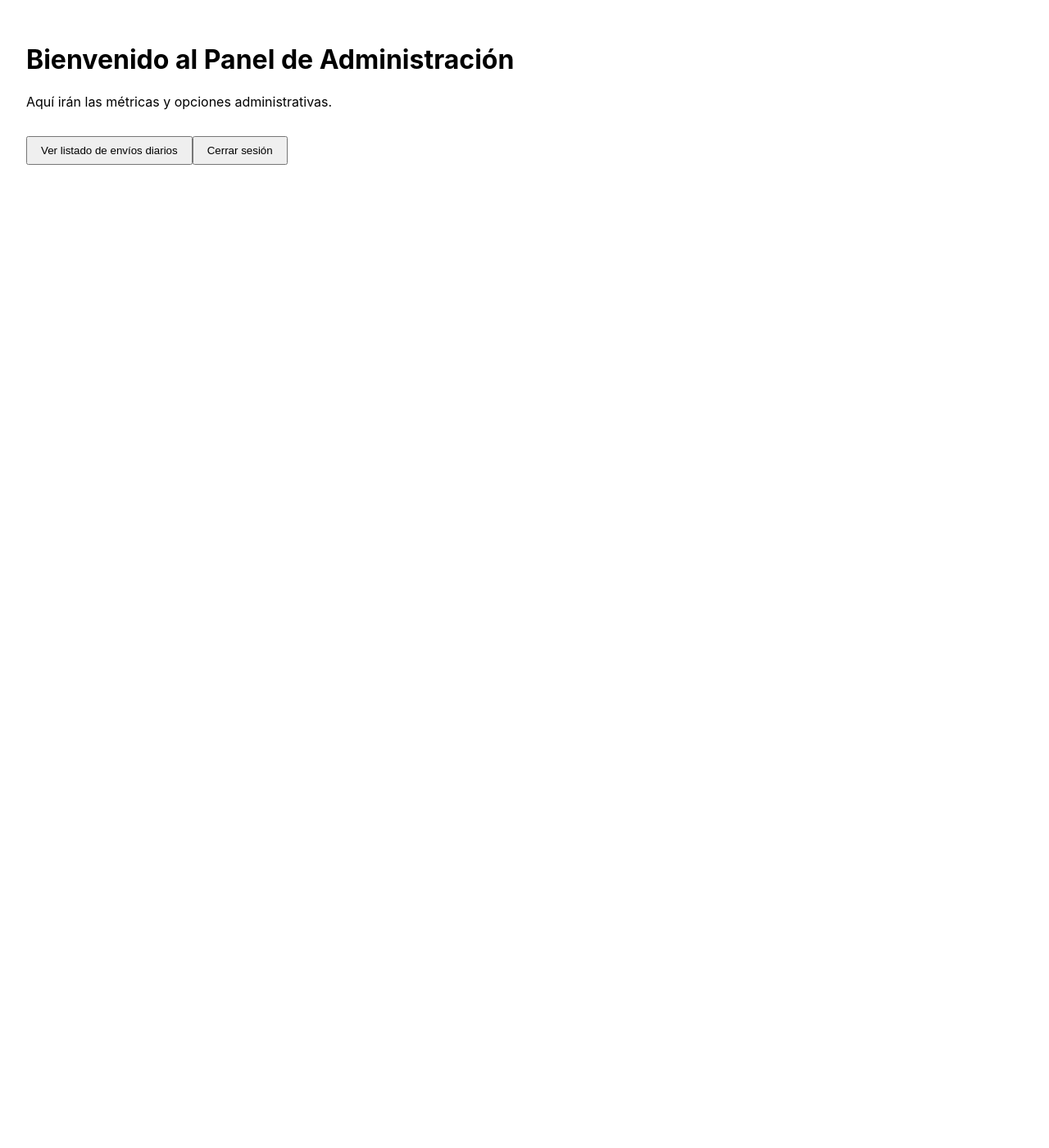
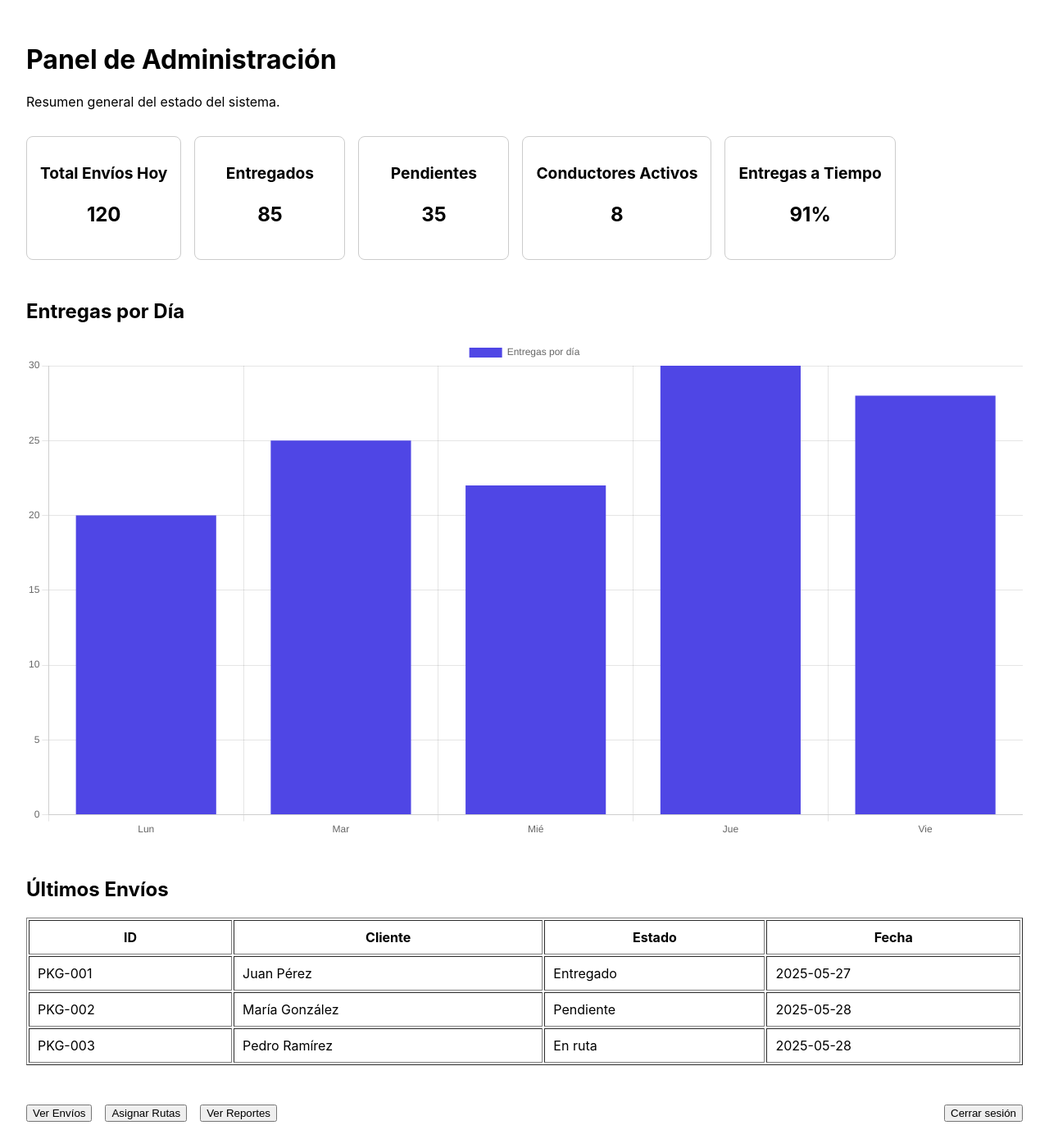
Before and after one commit to CapitanCigarro/Proyecto-Dise-o-software, a React (Create React App) app in the folder web-admin/: page /dashboard in a window 1280 px wide. Shown: the whole page at 82% size. Before the commit the page ends 800 px from the top, so only its background shows below. Built offline with nearby package versions, Linux system fonts and the light colour scheme; sample sign-in values are in the browser's storage.

Commit message:
feat: Dashboard updated

```diff
--- a/web-admin/package.json
+++ b/web-admin/package.json
@@ -9,7 +9,9 @@
     "@testing-library/user-event": "^13.5.0",
     "@types/jest": "^27.5.2",
     "@types/node": "^16.18.126",
+    "chart.js": "^4.4.9",
     "react": "^19.1.0",
+    "react-chartjs-2": "^5.3.0",
     "react-dom": "^19.1.0",
     "react-router-dom": "^7.6.0",
     "react-scripts": "5.0.1",
--- a/web-admin/src/pages/Dashboard.tsx
+++ b/web-admin/src/pages/Dashboard.tsx
@@ -1,35 +1,124 @@
 import React from 'react';
+import { useNavigate } from 'react-router-dom';
 import { useAuth } from '../context/AuthContext';
-import { useNavigate } from 'react-router-dom';
+import { Bar } from 'react-chartjs-2';
+import {
+  Chart as ChartJS,
+  CategoryScale,
+  LinearScale,
+  BarElement,
+  Tooltip,
+  Legend,
+} from 'chart.js';
+
+ChartJS.register(CategoryScale, LinearScale, BarElement, Tooltip, Legend);
 
 const Dashboard = () => {
   const { logout } = useAuth();
   const navigate = useNavigate();
 
-  const handleIrAEnvios = () => {
-    navigate('/envios');
+  // Datos mock que luego puedes reemplazar por API calls
+  const metrics = {
+    totalEnvios: 120,
+    entregados: 85,
+    pendientes: 35,
+    conductoresActivos: 8,
+    tasaEntregaATiempo: '91%',
   };
+
+  const chartData = {
+    labels: ['Lun', 'Mar', 'Mié', 'Jue', 'Vie'],
+    datasets: [
+      {
+        label: 'Entregas por día',
+        data: [20, 25, 22, 30, 28],
+        backgroundColor: '#4F46E5',
+      },
+    ],
+  };
+
+  const ultimosEnvios = [
+    { id: 'PKG-001', cliente: 'Juan Pérez', estado: 'Entregado', fecha: '2025-05-27' },
+    { id: 'PKG-002', cliente: 'María González', estado: 'Pendiente', fecha: '2025-05-28' },
+    { id: 'PKG-003', cliente: 'Pedro Ramírez', estado: 'En ruta', fecha: '2025-05-28' },
+  ];
 
   return (
     <div style={{ padding: '2rem' }}>
-      <h1>Bienvenido al Panel de Administración</h1>
-      <p>Aquí irán las métricas y opciones administrativas.</p>
+      <h1>Panel de Administración</h1>
+      <p>Resumen general del estado del sistema.</p>
 
-      <button
-        onClick={handleIrAEnvios}
-        style={{ marginTop: '1rem', padding: '0.5rem 1rem', cursor: 'pointer' }}
-      >
-        Ver listado de envíos diarios
-      </button>
+      {/* MÉTRICAS */}
+      <div style={{ display: 'flex', gap: '1rem', marginTop: '2rem' }}>
+        <Card title="Total Envíos Hoy" value={metrics.totalEnvios} />
+        <Card title="Entregados" value={metrics.entregados} />
+        <Card title="Pendientes" value={metrics.pendientes} />
+        <Card title="Conductores Activos" value={metrics.conductoresActivos} />
+        <Card title="Entregas a Tiempo" value={metrics.tasaEntregaATiempo} />
+      </div>
 
-      <button
-        onClick={logout}
-        style={{ marginTop: '1rem', padding: '0.5rem 1rem', cursor: 'pointer' }}
-      >
-        Cerrar sesión
-      </button>
+      {/* GRÁFICO */}
+      <div style={{ marginTop: '3rem' }}>
+        <h2>Entregas por Día</h2>
+        <Bar data={chartData} />
+      </div>
+
+      {/* ÚLTIMOS ENVÍOS */}
+      <div style={{ marginTop: '3rem' }}>
+        <h2>Últimos Envíos</h2>
+        <table border={1} cellPadding={10} style={{ width: '100%', marginTop: '1rem' }}>
+          <thead>
+            <tr>
+              <th>ID</th>
+              <th>Cliente</th>
+              <th>Estado</th>
+              <th>Fecha</th>
+            </tr>
+          </thead>
+          <tbody>
+            {ultimosEnvios.map((envio) => (
+              <tr key={envio.id}>
+                <td>{envio.id}</td>
+                <td>{envio.cliente}</td>
+                <td>{envio.estado}</td>
+                <td>{envio.fecha}</td>
+              </tr>
+            ))}
+          </tbody>
+        </table>
+      </div>
+
+      {/* ACCESOS RÁPIDOS */}
+      <div style={{ marginTop: '3rem', display: 'flex', gap: '1rem' }}>
+        <button onClick={() => navigate('/envios')}>Ver Envíos</button>
+        <button onClick={() => navigate('/asignar-rutas')}>Asignar Rutas</button>
+        <button onClick={() => navigate('/reportes')}>Ver Reportes</button>
+        <button onClick={logout} style={{ marginLeft: 'auto' }}>
+          Cerrar sesión
+        </button>
+      </div>
     </div>
   );
 };
 
+type CardProps = {
+  title: string;
+  value: number | string;
+};
+
+const Card = ({ title, value }: CardProps) => (
+  <div
+    style={{
+      border: '1px solid #ccc',
+      borderRadius: '8px',
+      padding: '1rem',
+      minWidth: '150px',
+      textAlign: 'center',
+    }}
+  >
+    <h2 style={{ fontSize: '1.2rem', marginBottom: '0.5rem' }}>{title}</h2>
+    <p style={{ fontSize: '1.5rem', fontWeight: 'bold' }}>{value}</p>
+  </div>
+);
+
 export default Dashboard;
```
Also changed, not shown: 1 other file (tests, documents, lock files or other folders).
